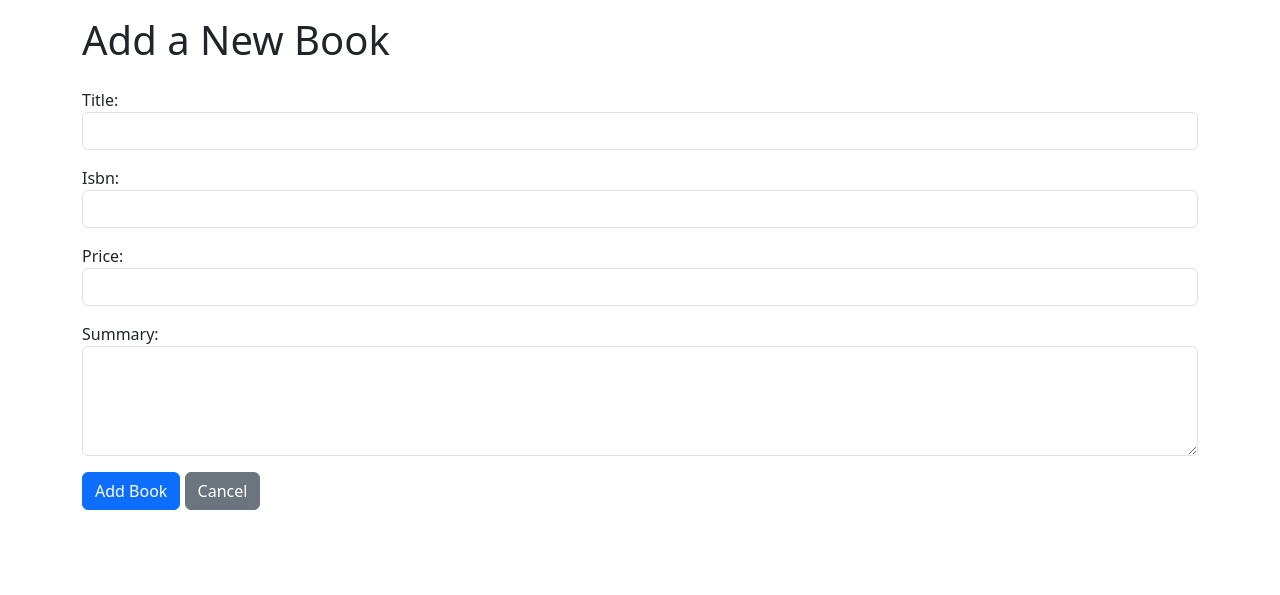
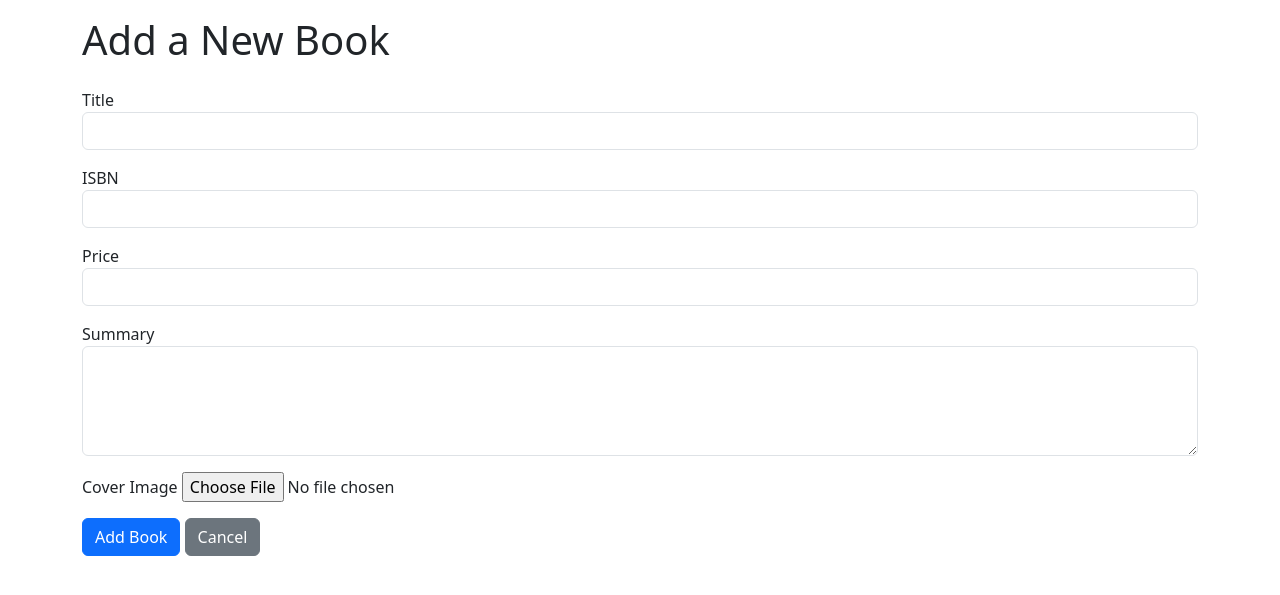
Before and after one commit to Muck3334444/E-Lib, a Django app: page /library/add-book/ in a window 1280 px wide. Shown: the part 80-675 px from the top of the page. Run offline with Django 5.2, Linux system fonts and the light colour scheme; the visitor is signed in with stand-in values (Sample User, id 1); some libraries are stand-ins or nearby versions.

Commit message:
Added images to book models and book creation

```diff
--- a/ELib/settings.py
+++ b/ELib/settings.py
@@ -32,6 +32,9 @@ LOGIN_REDIRECT_URL = "/library/"
 LOGOUT_REDIRECT_URL = "/library/"
 
 # Application definition
+
+MEDIA_URL = '/media/'
+MEDIA_ROOT = os.path.join(BASE_DIR, 'media')
 
 INSTALLED_APPS = [
     'django.contrib.admin',
--- a/ELib/urls.py
+++ b/ELib/urls.py
@@ -35,3 +35,4 @@ urlpatterns = [
 ]
 
 urlpatterns += static(settings.STATIC_URL, document_root=settings.STATIC_ROOT)
+urlpatterns += static(settings.MEDIA_URL, document_root=settings.MEDIA_ROOT)
--- a/library/forms.py
+++ b/library/forms.py
@@ -4,10 +4,11 @@ from .models import Book
 class BookForm(forms.ModelForm):
     class Meta:
         model = Book
-        fields = ['title', 'isbn', 'price', 'summary']
+        fields = ['title', 'isbn', 'price', 'summary', 'image']
         widgets = {
             'title': forms.TextInput(attrs={'class': 'form-control'}),
             'isbn': forms.TextInput(attrs={'class': 'form-control'}),
             'price': forms.NumberInput(attrs={'class': 'form-control'}),
             'summary': forms.Textarea(attrs={'class': 'form-control', 'rows': 4}),
+            'image': forms.ClearableFileInput(attrs={'class': 'form-control-file'}),
         }
--- a/library/models.py
+++ b/library/models.py
@@ -12,11 +12,12 @@ class Book(models.Model):
     """
     title = models.CharField(max_length=256)
     isbn = models.CharField(max_length=32)
-    summary = models.TextField()
+    summary = models.TextField(default="")
     author = models.ManyToManyField("Author")
     language = models.ManyToManyField("Language")
     language = models.ManyToManyField("Genre")
-    price = models.FloatField()
+    price = models.FloatField(null=True)
+    image = models.ImageField(null=True, blank=True)
 
     def __str__(self) -> str:
         return self.title
--- a/library/templates/addEditBook.html
+++ b/library/templates/addEditBook.html
@@ -4,28 +4,39 @@
 {% block center %}
         <div class="container">
             <h1 class="my-4">{% if bookId %}Edit Book{% else %}Add a New Book{% endif %}</h1>
-            <form method="post">
+            <form method="post" enctype="multipart/form-data">
                 {% csrf_token %}
                 <div class="mb-3">
-                    {{ form.title.label_tag }}
+                    <label for="title">Title</label>
                     {{ form.title }}
                     <div class="form-text text-danger">{{ form.title.errors }}</div>
                 </div>
                 <div class="mb-3">
-                    {{ form.isbn.label_tag }}
+                    <label for="isbn">ISBN</label>
                     {{ form.isbn }}
                     <div class="form-text text-danger">{{ form.isbn.errors }}</div>
                 </div>
                 <div class="mb-3">
-                    {{ form.price.label_tag }}
+                    <label for="price">Price</label>
                     {{ form.price }}
                     <div class="form-text text-danger">{{ form.price.errors }}</div>
                 </div>
                 <div class="mb-3">
-                    {{ form.summary.label_tag }}
+                    <label for="summary">Summary</label>
                     {{ form.summary }}
                     <div class="form-text text-danger">{{ form.summary.errors }}</div>
                 </div>
+                <div class="mb-3">
+                    <label for="image">Cover Image</label>
+                    {{ form.image }}
+                    <div class="form-text text-danger">{{ form.image.errors }}</div>
+                </div>
+
+                {% if form.instance and form.instance.image %}
+                    <div class="mb-3">
+                        <img src="{{ form.instance.image.url }}" alt="Book Cover" class="img-fluid">
+                    </div>
+                {% endif %}
                 <button type="submit" class="btn btn-primary">
                     {% if bookId %}Update Book{% else %}Add Book{% endif %}
                 </button>
--- a/library/views.py
+++ b/library/views.py
@@ -27,7 +27,7 @@ def addOrEditBookView(request, bookId=None):
         book = None
 
     if request.method == 'POST':
-        form = BookForm(request.POST, instance=book)
+        form = BookForm(request.POST, request.FILES, instance=book)
         if form.is_valid():
             form.save()  # Save the form (this will either create or update the book)
             return redirect('books-storage')  # Redirect to the book list page after submission
```
Also changed, not shown: 1 other file.
